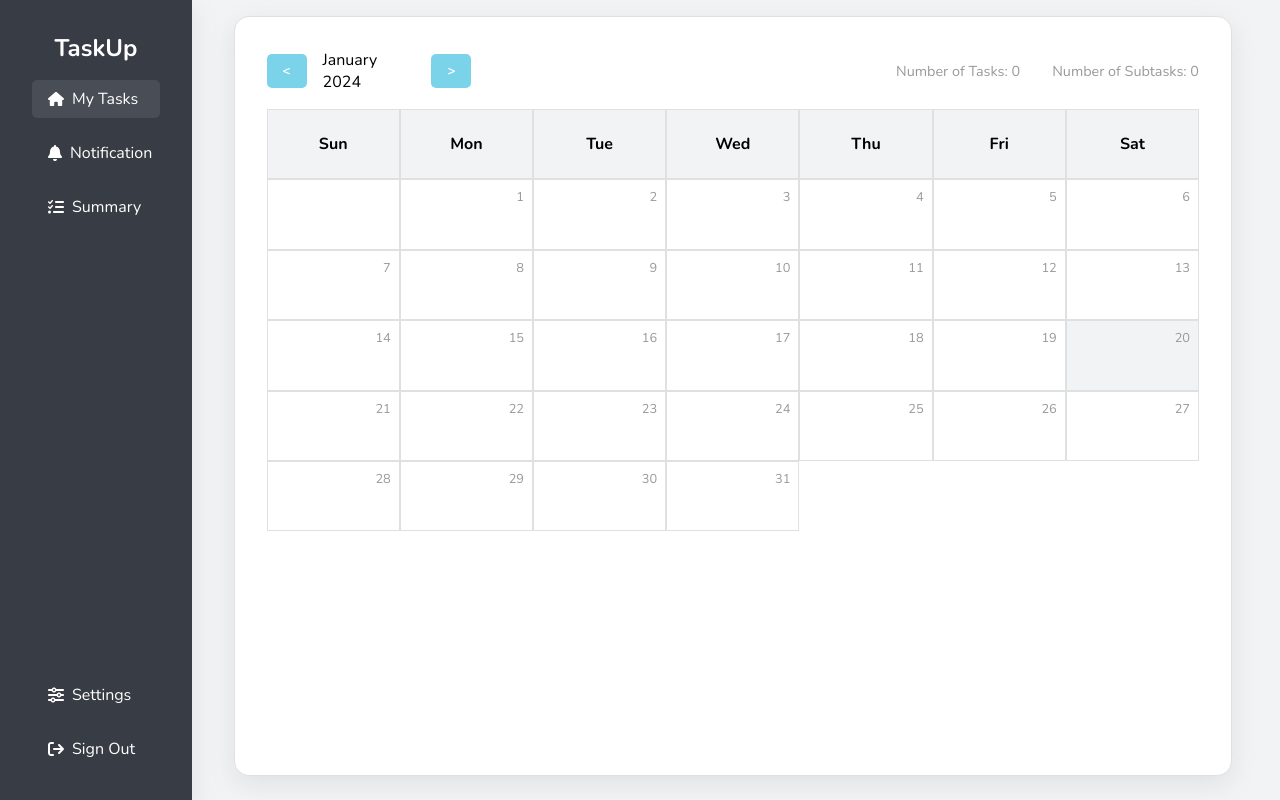
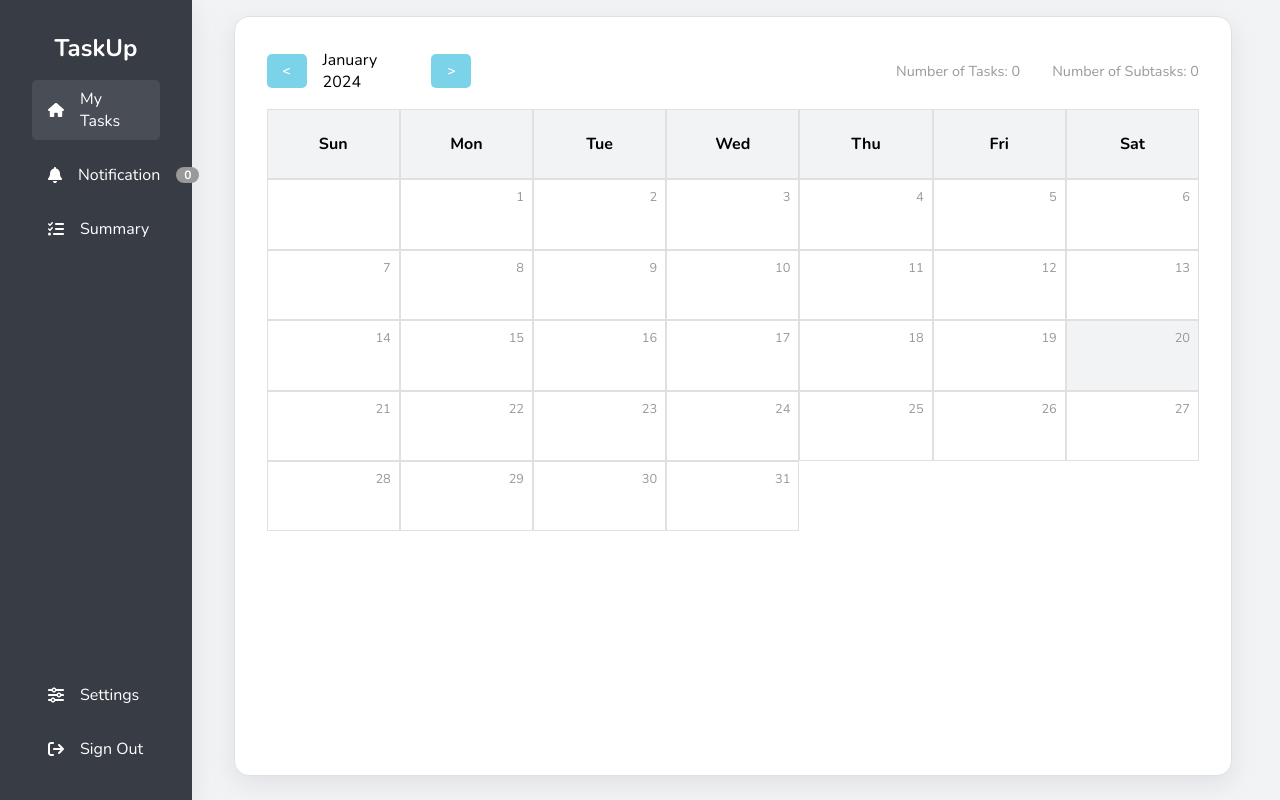
Before and after one commit to ThayaCheva/Task-Manager, a React (Create React App) app: page /summary in a window 1280 px wide. Built offline with nearby package versions, Linux system fonts and the light colour scheme.

Commit message:
fix edit date, added notification count

```diff
--- a/src/App.js
+++ b/src/App.js
@@ -1,6 +1,7 @@
 import { React, useState, useEffect, createContext } from "react";
 import TaskSections from "./pages/TaskList";
 import TaskSummary from "./pages/TaskSummary";
+import { differenceInDays, isToday } from "date-fns";
 import "./styling/nav.css";
 import { FontAwesomeIcon } from "@fortawesome/react-fontawesome";
 import {
@@ -22,6 +23,7 @@ function App() {
   const [selectedTask, setSelectedTask] = useState("");
   const [taskImages, setTaskImages] = useState([]);
   const [allowNotification, setAllowNotification] = useState(false);
+  const [notificationCount, setNotificationCount] = useState(0);
   const [currentPage, setCurrentPage] = useState("Home");
 
   useEffect(() => {
@@ -36,6 +38,23 @@ function App() {
       setAllowNotification(false);
     }
   };
+
+  useEffect(() => {
+    const todayTasks = tasks.filter((t) => isToday(t.dueDate));
+    const upcomingTasks = tasks.filter(
+      (t) =>
+        Math.abs(differenceInDays(new Date(), t.dueDate)) > 0 &&
+        Math.abs(differenceInDays(new Date(), t.dueDate)) < 7
+    );
+    const overDuedTasks = tasks.filter(
+      (t) => differenceInDays(t.dueDate, new Date()) < 0
+    );
+
+    setNotificationCount(
+      todayTasks.length + upcomingTasks.length + overDuedTasks.length
+    );
+  }, [tasks]);
+
   return (
     <Router>
       <div className="App">
@@ -43,29 +62,40 @@ function App() {
           <div className="navbar">
             <div className="navbar-container">
               <h1>TaskUp</h1>
-              <Link className="nav-item" to="/">
+              <Link className="link" to="/">
                 <div
                   onClick={() => handleNavClick("Home", false)}
-                  className={currentPage === "Home" ? "nav-item-active" : ""}
+                  className={
+                    currentPage === "Home"
+                      ? "nav-item-active nav-item"
+                      : "nav-item"
+                  }
                 >
                   <FontAwesomeIcon className="icon" icon={faHome} /> My Tasks
                 </div>
               </Link>
-              <Link className="nav-item" to="/">
+              <Link className="link" to="/">
                 <div
                   onClick={() => handleNavClick("Notification", true)}
                   className={
-                    currentPage === "Notification" ? "nav-item-active" : ""
+                    currentPage === "Notification"
+                      ? "nav-item-active nav-item"
+                      : "nav-item"
                   }
                 >
                   <FontAwesomeIcon className="icon" icon={faBell} />
                   Notification
+                  <div className="notification-count">{notificationCount}</div>
                 </div>
               </Link>
-              <Link className="nav-item" to="/summary">
+              <Link className="link" to="/summary">
                 <div
                   onClick={() => handleNavClick("Summary", false)}
-                  className={currentPage === "Summary" ? "nav-item-active" : ""}
+                  className={
+                    currentPage === "Summary"
+                      ? "nav-item-active nav-item"
+                      : "nav-item"
+                  }
                 >
                   <FontAwesomeIcon className="icon" icon={faListCheck} />{" "}
                   Summary
@@ -73,13 +103,13 @@ function App() {
               </Link>
             </div>
             <div className="navbar-container">
-              <Link className="nav-item" to="/">
-                <div>
+              <Link className="link" to="/">
+                <div className="nav-item">
                   <FontAwesomeIcon className="icon" icon={faSliders} /> Settings
                 </div>
               </Link>
-              <Link className="nav-item sign-out" to="/">
-                <div>
+              <Link className="link sign-out" to="/">
+                <div className="nav-item">
                   <FontAwesomeIcon className="icon" icon={faSignOut} /> Sign Out
                 </div>
               </Link>
@@ -101,6 +131,8 @@ function App() {
                 setTaskImages,
                 allowNotification,
                 setAllowNotification,
+                notificationCount,
+                setNotificationCount,
               }}
             >
               <Routes>
--- a/src/pages/Notification.js
+++ b/src/pages/Notification.js
@@ -28,8 +28,7 @@ function Notification(props) {
   const overDuedTasks = tasks.filter(
     (t) => differenceInDays(t.dueDate, new Date()) < 0
   );
-  console.log(upcomingTasks);
-  console.log(upcomingTasks.length);
+
   return (
     <div className="notification">
       <div className="notification-container">
--- a/src/pages/TaskForm.js
+++ b/src/pages/TaskForm.js
@@ -63,7 +63,7 @@ function TaskForm(props) {
 
   const editTask = (event, taskID) => {
     event.preventDefault();
-    console.log(taskID);
+    console.log(tasks.dueDate);
     const index = tasks.findIndex((t) => t.id === taskID);
     if (index !== -1) {
       const updatedTask = [...tasks];
@@ -122,6 +122,8 @@ function TaskForm(props) {
       setFormData((prevForm) => ({ ...prevForm, subTasks: updatedSubTasks }));
     }
   };
+  console.log(formData.dueDate);
+  console.log(formData.title);
 
   React.useEffect(() => {
     if (editMode.state === true) {
@@ -134,7 +136,6 @@ function TaskForm(props) {
           title: currTask.title,
           desc: currTask.desc,
           dueDate: currTask.dueDate,
-          dueDate: "",
           subTasks: [],
           images: [],
         });
@@ -175,7 +176,7 @@ function TaskForm(props) {
             type="date"
             id="dueDate"
             name="dueDate"
-            value={formData.dueDate}
+            value={formData.dueDate.toString()}
             onChange={handleInputChange}
             min={format(new Date(), "yyyy-MM-dd")}
           />
--- a/src/pages/TaskItem.js
+++ b/src/pages/TaskItem.js
@@ -12,8 +12,14 @@ import { BiAlarm } from "react-icons/bi";
 import { TaskContext } from "../App.js";
 
 function TaskItem(props) {
-  const { tasks, setTasks, editMode, setEditMode, selectedTask } =
-    useContext(TaskContext);
+  const {
+    tasks,
+    setTasks,
+    editMode,
+    setEditMode,
+    selectedTask,
+    setAllowNotification,
+  } = useContext(TaskContext);
   const selectedTaskRef = useRef(null);
   const [tagDropdown, setTagDropdown] = useState({
     state: false,
@@ -27,6 +33,7 @@ function TaskItem(props) {
 
   // Update the state to edit mode
   const editTask = (id) => {
+    setAllowNotification(false);
     setEditMode({ ...editMode, state: true, taskID: id });
   };
 
@@ -123,7 +130,12 @@ function TaskItem(props) {
         </div>
         {props.task.id === menuDropdown.id && menuDropdown.state && (
           <div className="task-item-buttons">
-            <button onClick={() => editTask(props.task.id)}>
+            <button
+              onClick={() => {
+                editTask(props.task.id);
+                setMenuDropdown(false);
+              }}
+            >
               <FontAwesomeIcon title="Edit Task" icon={faPenToSquare} />
             </button>
 
@@ -131,7 +143,10 @@ function TaskItem(props) {
 
             <button
               className="delete-btn"
-              onClick={() => removeTask(props.task.id)}
+              onClick={() => {
+                removeTask(props.task.id);
+                setMenuDropdown(false);
+              }}
             >
               <FontAwesomeIcon title="Delete Task" icon={faTrash} />
             </button>
--- a/src/styling/nav.css
+++ b/src/styling/nav.css
@@ -32,27 +32,39 @@
   justify-content: center;
   color: var(--light);
 }
-.App .navbar .nav-item {
+.App .navbar .link {
   text-decoration: none;
 }
-.App .navbar .nav-item .nav-item-active {
+.App .navbar .link .nav-item-active {
   background: var(--dark-hover);
 }
-.App .navbar .nav-item div {
+.App .navbar .link .nav-item {
   display: flex;
   align-items: center;
   justify-content: flex-start;
+  gap: 1rem;
   font-size: 1rem;
   width: 100%;
   height: 100%;
   padding: 0.5rem 1rem;
   border-radius: 5px;
   color: var(--light);
+  text-decoration: none;
 }
-.App .navbar .nav-item div:hover {
+.App .navbar .link .nav-item:hover {
   background: var(--dark-hover);
 }
-.App .navbar .nav-item div .icon {
-  margin-right: 0.5rem;
+.App .navbar .link .nav-item .icon {
   width: 1rem !important;
+}
+.App .navbar .link .notification-count {
+  background: var(--paragraph);
+  padding: 0 0.5rem;
+  border-radius: 50px;
+  display: flex;
+  align-items: center;
+  justify-content: center;
+  font-weight: bold;
+  font-size: 0.75rem;
+  color: var(--light);
 }/*# sourceMappingURL=nav.css.map */
--- a/src/styling/nav.scss
+++ b/src/styling/nav.scss
@@ -30,28 +30,40 @@
       justify-content: center;
       color: var(--light);
     }
-    .nav-item {
+    .link {
       text-decoration: none;
       .nav-item-active {
         background: var(--dark-hover);
       }
-      div {
+      .nav-item {
         display: flex;
         align-items: center;
         justify-content: flex-start;
+        gap: 1rem;
         font-size: 1rem;
         width: 100%;
         height: 100%;
         padding: 0.5rem 1rem;
         border-radius: 5px;
         color: var(--light);
+        text-decoration: none;
         &:hover {
           background: var(--dark-hover);
         }
         .icon {
-          margin-right: 0.5rem;
           width: 1rem !important;
         }
+      }
+      .notification-count {
+        background: var(--paragraph);
+        padding: 0 0.5rem;
+        border-radius: 50px;
+        display: flex;
+        align-items: center;
+        justify-content: center;
+        font-weight: bold;
+        font-size: 0.75rem;
+        color: var(--light);
       }
     }
   }
```
Also changed, not shown: 1 other file (tests, documents, lock files or other folders).
